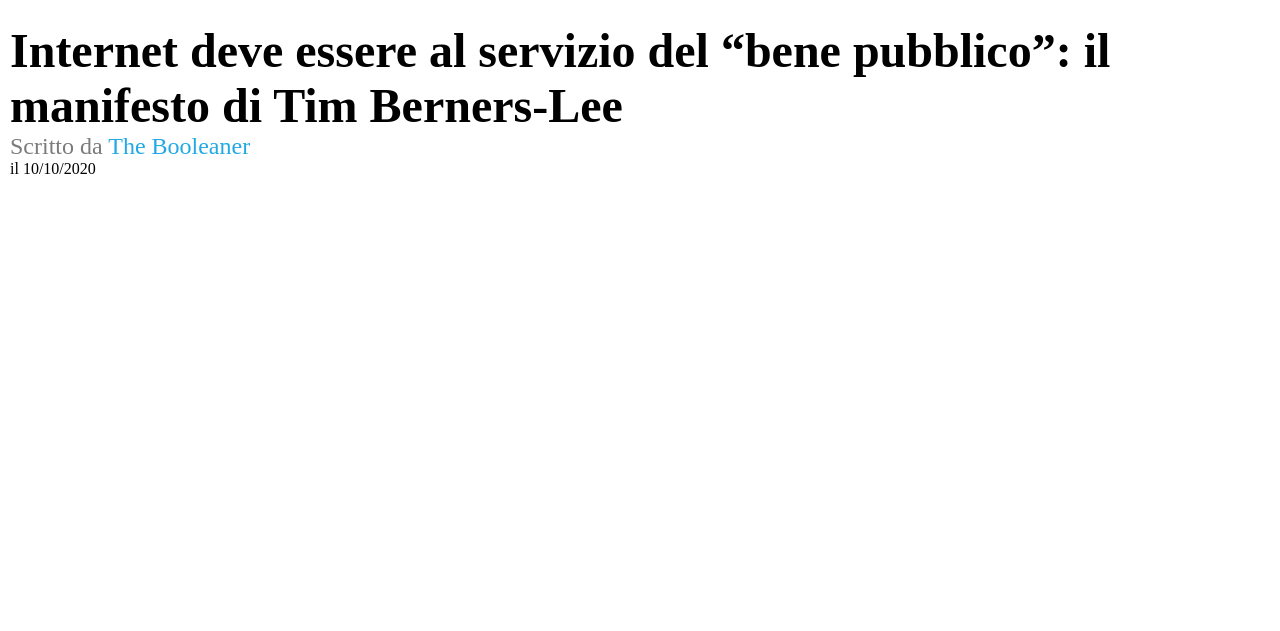
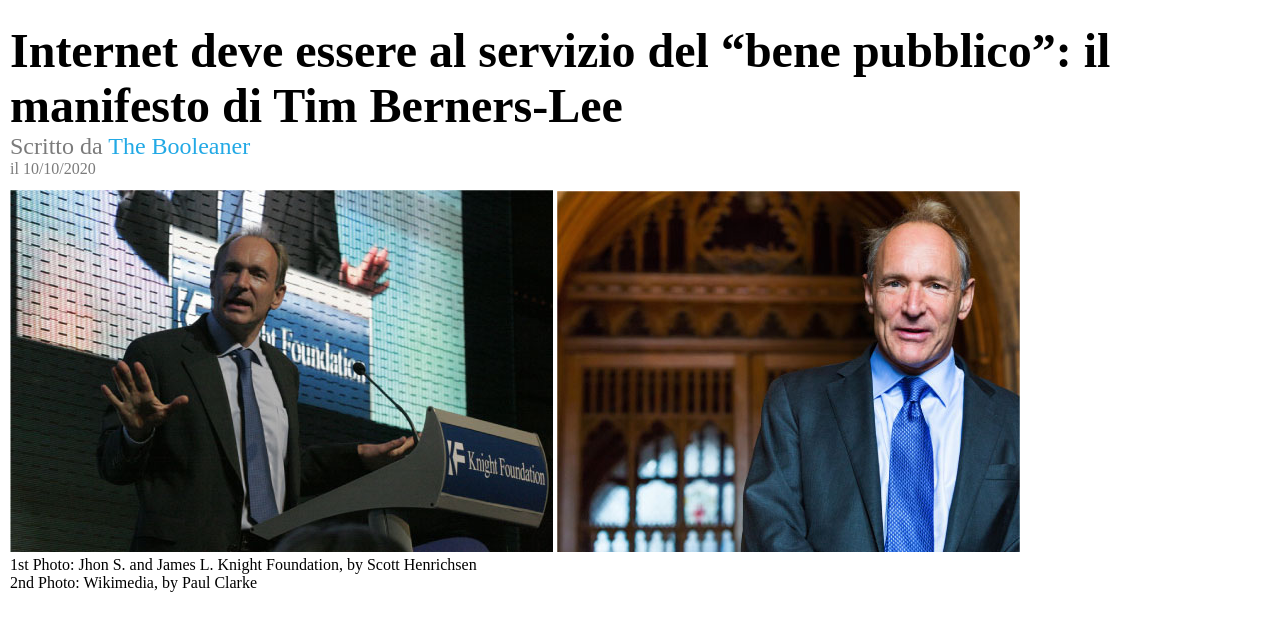
Before and after one commit to IO-underscorre/html-css-booleaner, a plain HTML site: page index.html in a window 1280 px wide. Shown: the part 63-694 px from the top of the page. Drawn offline with Linux system fonts and the light colour scheme.

Commit message:
Image section completed

```diff
--- a/index.html
+++ b/index.html
@@ -29,6 +29,20 @@
                 il 10/10/2020
             </span>
         </section>
+
+        <!-- Images related to the article -->
+        <section>
+            <img src="images/tim-1.jpg" alt="Berners-Lee's speach">
+            <img src="images/tim-2.jpg" alt="Tim Berners-Lee">
+
+            <!-- Images' Author attributions -->
+            <span class="image-attribution">
+                1st Photo: Jhon S. and James L. Knight Foundation, by Scott Henrichsen
+            </span>
+            <span class="image-attribution">
+                2nd Photo: Wikimedia, by Paul Clarke
+            </span>
+        </section>
     </main>
 </body>
 </html>
--- a/style.css
+++ b/style.css
@@ -51,3 +51,13 @@ section > span {
     color: #22a9e5;
     font-style: normal;
 }
+
+.article-date {
+    font-size: 1em;
+    color: #7b7b7b;
+    font-weight: 500;
+}
+
+.image-attribution {
+    font-size: 1em;
+}
```
